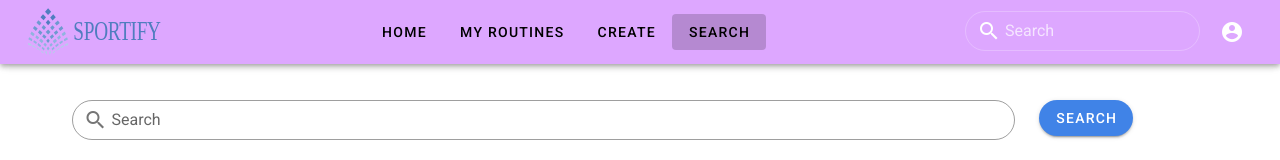
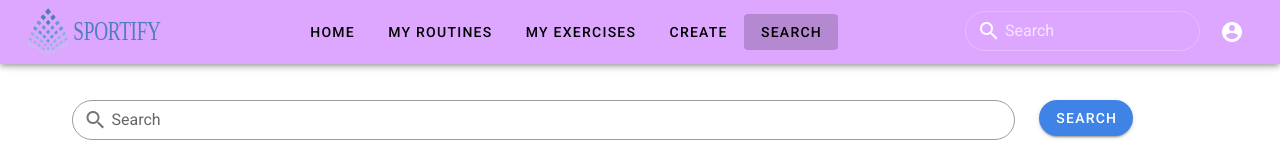
Before and after one commit to sebitokazu/sportify-web, a Vue app: page /search in a window 1280 px wide. Shown: the top 160 px of the page. Built offline with nearby package versions, Linux system fonts and the light colour scheme.

Commit message:
my exercises view, falta el dialog para agregar un ejercicio

```diff
--- a/src/components/NavBar.vue
+++ b/src/components/NavBar.vue
@@ -81,6 +81,7 @@ export default {
         nav_buttons: [
             { title: "Home", path: "/home" },
             { title: "My Routines", path: "/myroutines" },
+            { title: "My Exercises", path: "/myexercises" },
             { title: "Create", path: "/newroutines" },
             { title: "Search", path: "/search" }
         ],
--- a/src/router/index.js
+++ b/src/router/index.js
@@ -10,6 +10,7 @@ import NotFound from "../views/NotFoundView.vue";
 import MyRoutines from "../views/MyRoutines.vue";
 import NewRoutines from "../views/NewRoutines.vue";
 import SearchView from "../views/SearchView.vue";
+import MyExercises from "../views/MyExercisesView.vue";
 
 Vue.use(VueRouter);
 
@@ -55,6 +56,11 @@ const routes = [
         component: SearchView
     },
     {
+        path: "/myexercises",
+        name: "MyExercises",
+        component: MyExercises
+    },
+    {
         path: "*",
         name: "404",
         component: NotFound
--- /dev/null
+++ b/src/views/MyExercisesView.vue
@@ -0,0 +1,173 @@
+<template>
+    <div>
+        <NavBar />
+        <v-main>
+            <v-container>
+                <v-data-table
+                    :headers="headers"
+                    :items="myExercises"
+                    sort-by="Exercise"
+                    class="elevation-1"
+                >
+                    <template v-slot:top>
+                        <v-toolbar flat>
+                            <v-toolbar-title>My Routines</v-toolbar-title>
+                            <v-spacer></v-spacer>
+                            <!-- Dialog for new exercise -->
+                        </v-toolbar>
+                    </template>
+                    <template v-slot:item.actions="{ item }">
+                        <v-icon small class="mr-2" @click="editItem(item)">
+                            mdi-pencil
+                        </v-icon>
+                        <v-icon small @click="deleteItem(item)">
+                            mdi-delete
+                        </v-icon>
+                    </template>
+                </v-data-table>
+            </v-container>
+        </v-main>
+    </div>
+</template>
+
+<script>
+import NavBar from "@/components/NavBar";
+export default {
+    name: "MyExercises",
+    components: {
+        NavBar
+    },
+    data: () => ({
+        headers: [
+            {
+                text: "Exercise",
+                align: "start",
+                sortable: true,
+                value: "name"
+            },
+            { text: "Detail", value: "detail" },
+            { text: "Duration (min)", value: "duration" },
+            { text: "Type", value: "type" },
+            { text: "Actions", value: "actions", sortable: false }
+        ],
+        myRoutines: [],
+        editedIndex: -1,
+        editedItem: {
+            name: "",
+            duration: 0,
+            difficulty: 0,
+            places: 0,
+            groups: 0
+        },
+        defaultItem: {
+            name: "",
+            duration: 0,
+            difficulty: 0,
+            places: 0,
+            groups: 0
+        }
+    }),
+
+    computed: {
+        formTitle() {
+            return this.editedIndex === -1 ? "New Item" : "Edit Item";
+        }
+    },
+
+    watch: {
+        dialog(val) {
+            val || this.close();
+        }
+    },
+
+    created() {
+        this.initialize();
+    },
+
+    methods: {
+        initialize() {
+            this.myExercises = [
+                {
+                    id: 1,
+                    name: "Jumping Jacks",
+                    detail: "Jumping Jacks",
+                    type: "exercise",
+                    duration: 30,
+                    repetitions: 0,
+                    order: 1
+                },
+                {
+                    id: 1,
+                    name: "Aumping Jacks",
+                    detail: "Jumping Jacks",
+                    type: "exercise",
+                    duration: 30,
+                    repetitions: 0,
+                    order: 1
+                },
+                {
+                    id: 1,
+                    name: "Jumping Jacks",
+                    detail: "Jumping Jacks",
+                    type: "exercise",
+                    duration: 30,
+                    repetitions: 0,
+                    order: 1
+                },
+                {
+                    id: 1,
+                    name: "Jumping Jacks",
+                    detail: "Jumping Jacks",
+                    type: "exercise",
+                    duration: 30,
+                    repetitions: 0,
+                    order: 1
+                },
+                {
+                    id: 1,
+                    name: "Jumping Jacks",
+                    detail: "Jumping Jacks",
+                    type: "exercise",
+                    duration: 30,
+                    repetitions: 0,
+                    order: 1
+                }
+            ];
+        },
+
+        editItem(item) {
+            this.editedIndex = this.myRoutines.indexOf(item);
+            this.editedItem = Object.assign({}, item);
+            this.dialog = true;
+        },
+
+        deleteItem(item) {
+            const index = this.myRoutines.indexOf(item);
+            confirm("Are you sure you want to delete this item?") &&
+                this.myRoutines.splice(index, 1);
+        },
+
+        close() {
+            this.dialog = false;
+            this.$nextTick(() => {
+                this.editedItem = Object.assign({}, this.defaultItem);
+                this.editedIndex = -1;
+            });
+        },
+
+        save() {
+            if (this.editedIndex > -1) {
+                Object.assign(
+                    this.myRoutines[this.editedIndex],
+                    this.editedItem
+                );
+            } else {
+                this.myRoutines.push(this.editedItem);
+            }
+            this.close();
+        }
+    }
+};
+</script>
+
+<style></style>
```
